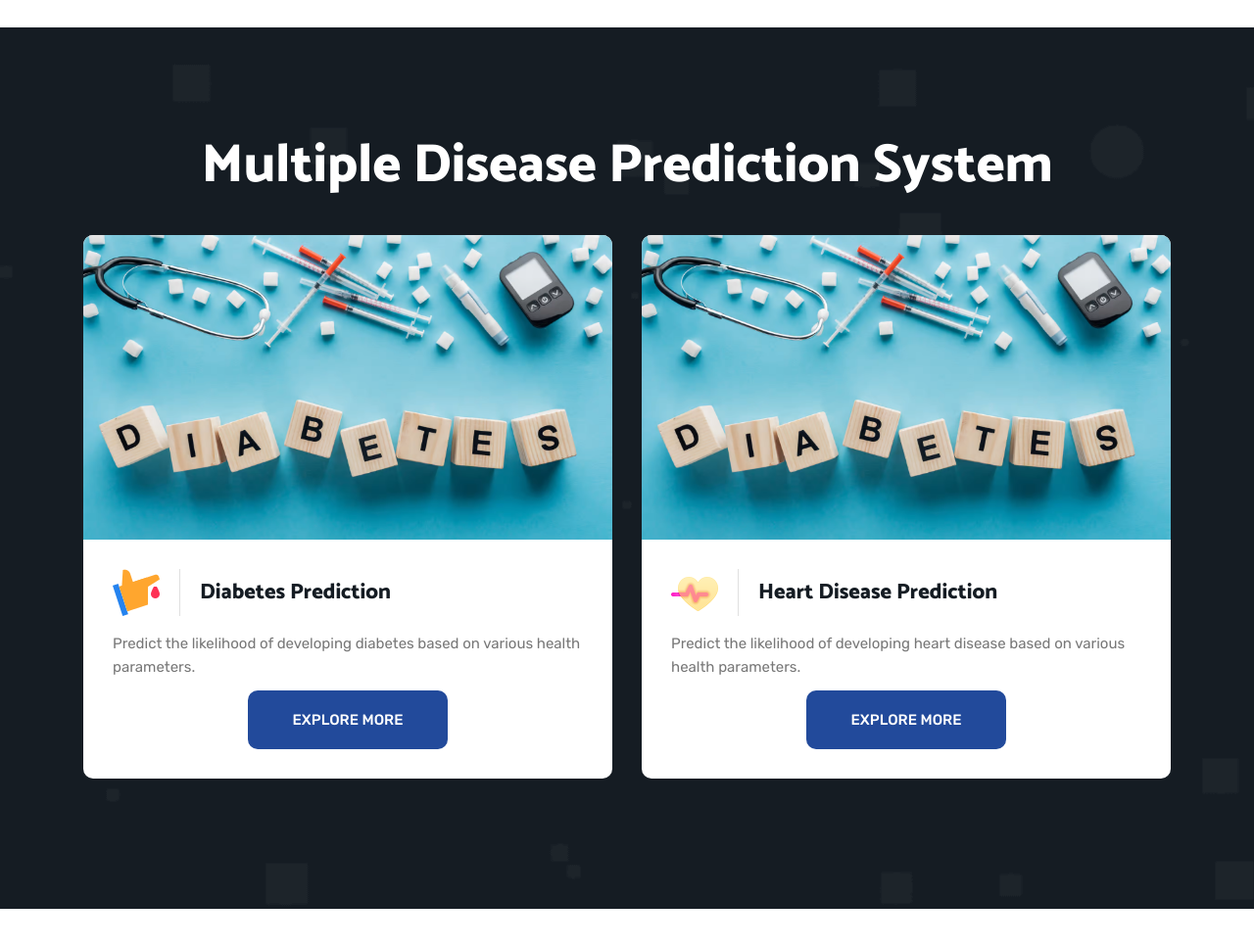
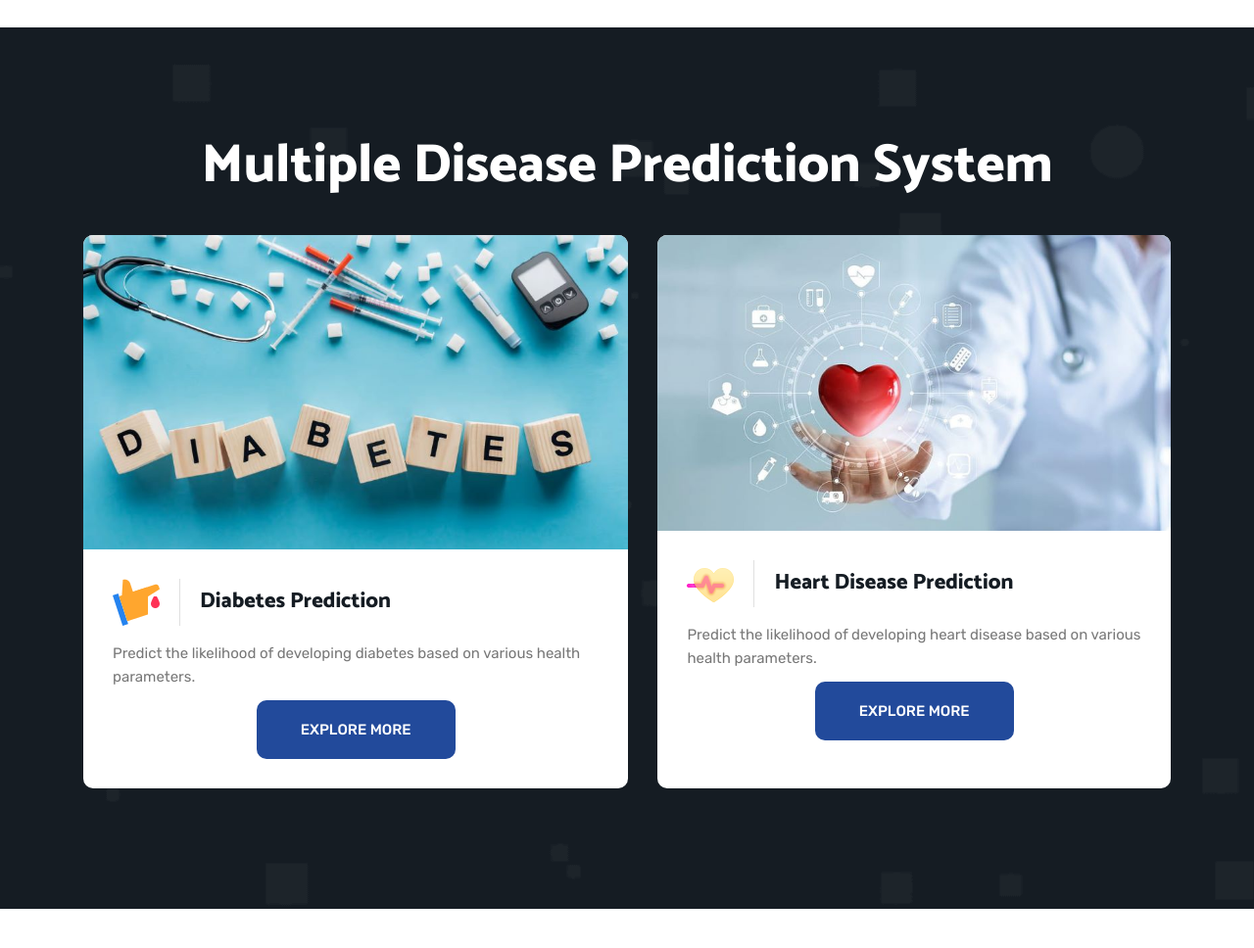
Before and after one commit to safin-sherasiya/Multiple-Disease-Prediction, a Flask app: page / in a window 1280 px wide. Shown: the part 1682-2650 px from the top of the page at 98% size. Run offline with Flask 3, Linux system fonts and the light colour scheme; parts of the project's set-up code (start-up, migrations or seed data) failed here and were passed over.

Commit message:
Update index.html

```diff
--- a/templates/index.html
+++ b/templates/index.html
@@ -193,7 +193,7 @@
               <div class="class-card">
 
                 <figure class="card-banner img-holder" style="--width: 416; --height: 240;">
-                  <img src="./static/images/d4.webp" width="416" height="240" loading="lazy" alt="Weight Lifting"
+                  <img src="./static/images/d4.jpg" width="416" height="240" loading="lazy" alt="Weight Lifting"
                     class="img-cover">
                 </figure>
 
@@ -227,7 +227,7 @@
               <div class="class-card">
 
                 <figure class="card-banner img-holder" style="--width: 416; --height: 240;">
-                  <img src="./static/images/d4.webp" width="416" height="240" loading="lazy" alt="Cardio & Strenght"
+                  <img src="./static/images/heart2.jpg" width="416" height="240" loading="lazy" alt="Cardio & Strenght"
                     class="img-cover">
                 </figure>
 
```
